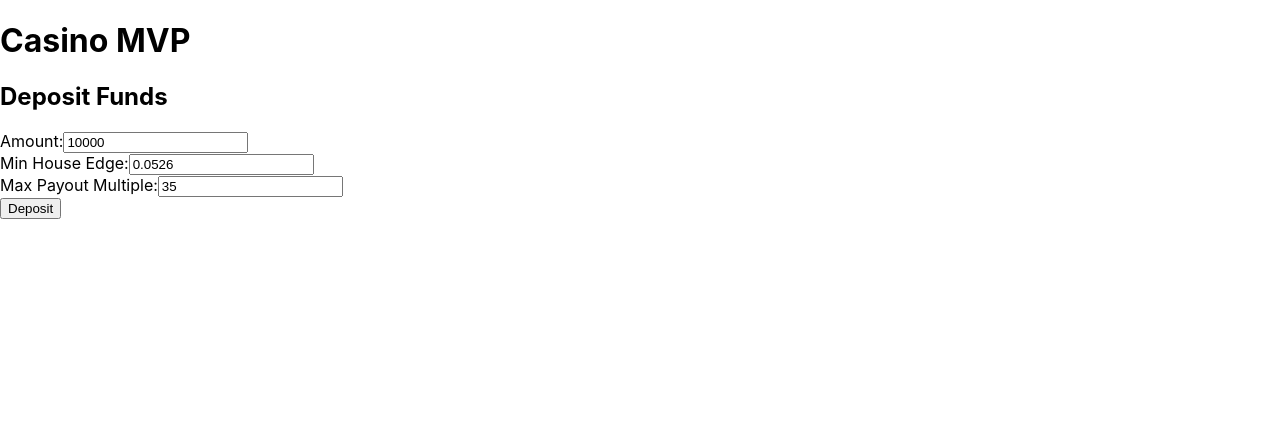
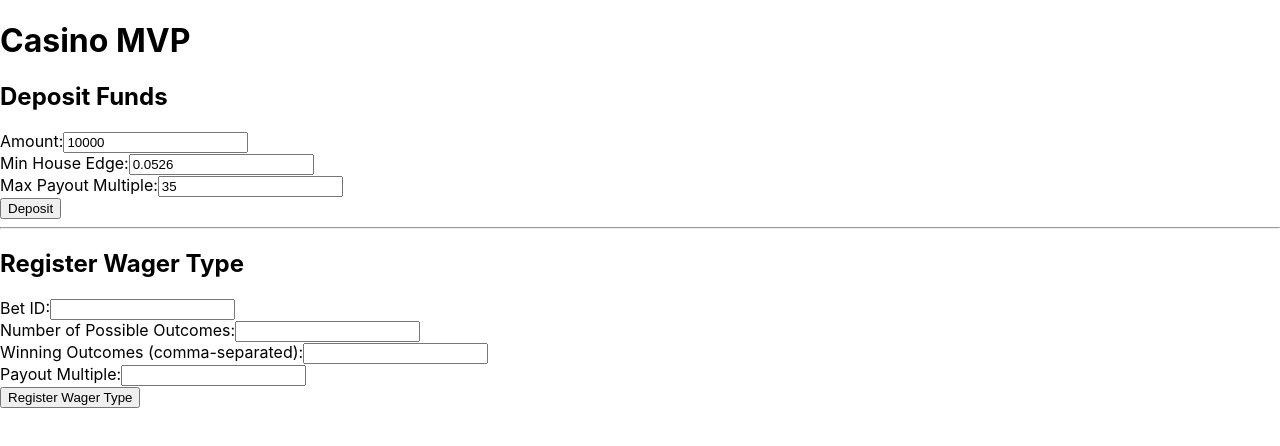
Before and after one commit to jduffey/casino-mvp, a React (Create React App) app in the folder client/: page / in a window 1280 px wide. Shown: the top 446 px of the page. Built offline with nearby package versions, Linux system fonts and the light colour scheme.

Commit message:
Create Wager Type Registration Component

```diff
--- a/client/src/App.js
+++ b/client/src/App.js
@@ -1,11 +1,14 @@
 import React from 'react';
 import DepositForm from './components/DepositForm';
+import WagerTypeRegistration from './components/WagerTypeRegistration';
 
 function App() {
   return (
     <div>
       <h1>Casino MVP</h1>
       <DepositForm />
+      <hr/>
+      <WagerTypeRegistration />
     </div>
   );
 }
--- /dev/null
+++ b/client/src/components/WagerTypeRegistration.js
@@ -0,0 +1,73 @@
+import React, { useState } from 'react';
+import axios from 'axios';
+
+const WagerTypeRegistration = () => {
+  const [betId, setBetId] = useState('');
+  const [numPossibleOutcomes, setNumPossibleOutcomes] = useState('');
+  const [winningOutcomes, setWinningOutcomes] = useState('');
+  const [payoutMultiple, setPayoutMultiple] = useState('');
+  const [message, setMessage] = useState('');
+
+  const handleSubmit = async (e) => {
+    e.preventDefault();
+    try {
+      const response = await axios.post('/wagerType/register', {
+        betId,
+        numPossibleOutcomes: parseInt(numPossibleOutcomes),
+        winningOutcomes: winningOutcomes.split(',').map(Number),
+        payoutMultiple: parseFloat(payoutMultiple),
+      });
+      setMessage('Wager type registered successfully!');
+    } catch (error) {
+      setMessage(`Error: ${error.response.data.error}`);
+    }
+  };
+
+  return (
+    <div>
+      <h2>Register Wager Type</h2>
+      <form onSubmit={handleSubmit}>
+        <div>
+          <label>Bet ID:</label>
+          <input
+            type="text"
+            value={betId}
+            onChange={(e) => setBetId(e.target.value)}
+            required
+          />
+        </div>
+        <div>
+          <label>Number of Possible Outcomes:</label>
+          <input
+            type="number"
+            value={numPossibleOutcomes}
+            onChange={(e) => setNumPossibleOutcomes(e.target.value)}
+            required
+          />
+        </div>
+        <div>
+          <label>Winning Outcomes (comma-separated):</label>
+          <input
+            type="text"
+            value={winningOutcomes}
+            onChange={(e) => setWinningOutcomes(e.target.value)}
+            required
+          />
+        </div>
+        <div>
+          <label>Payout Multiple:</label>
+          <input
+            type="number"
+            value={payoutMultiple}
+            onChange={(e) => setPayoutMultiple(e.target.value)}
+            required
+          />
+        </div>
+        <button type="submit">Register Wager Type</button>
+      </form>
+      {message && <p>{message}</p>}
+    </div>
+  );
+};
+
+export default WagerTypeRegistration;
```
